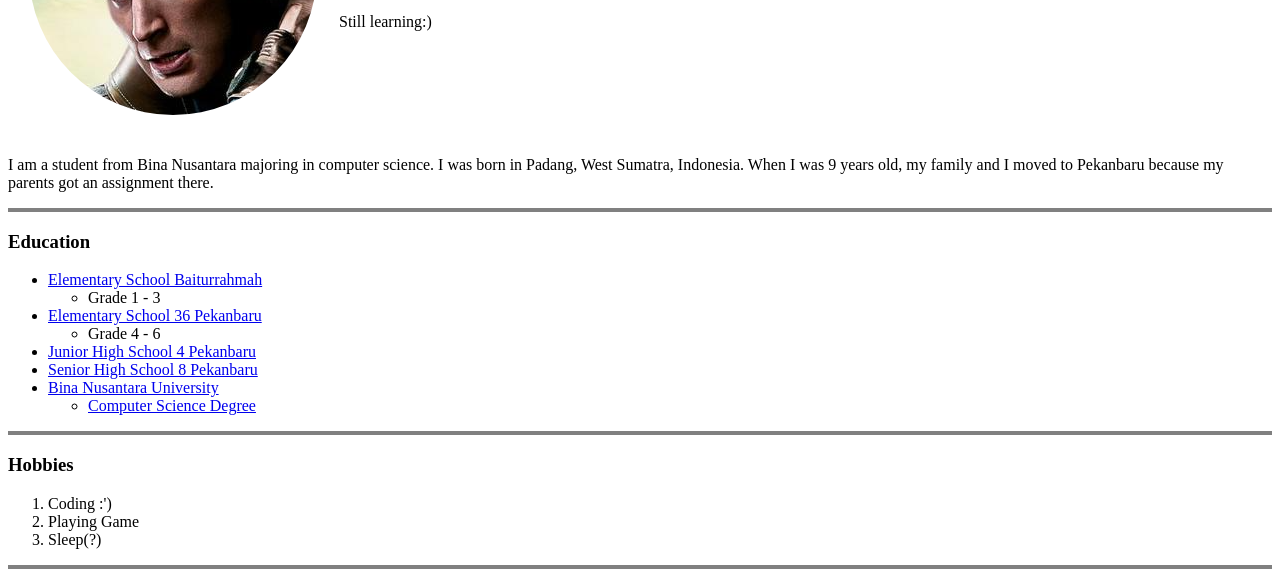
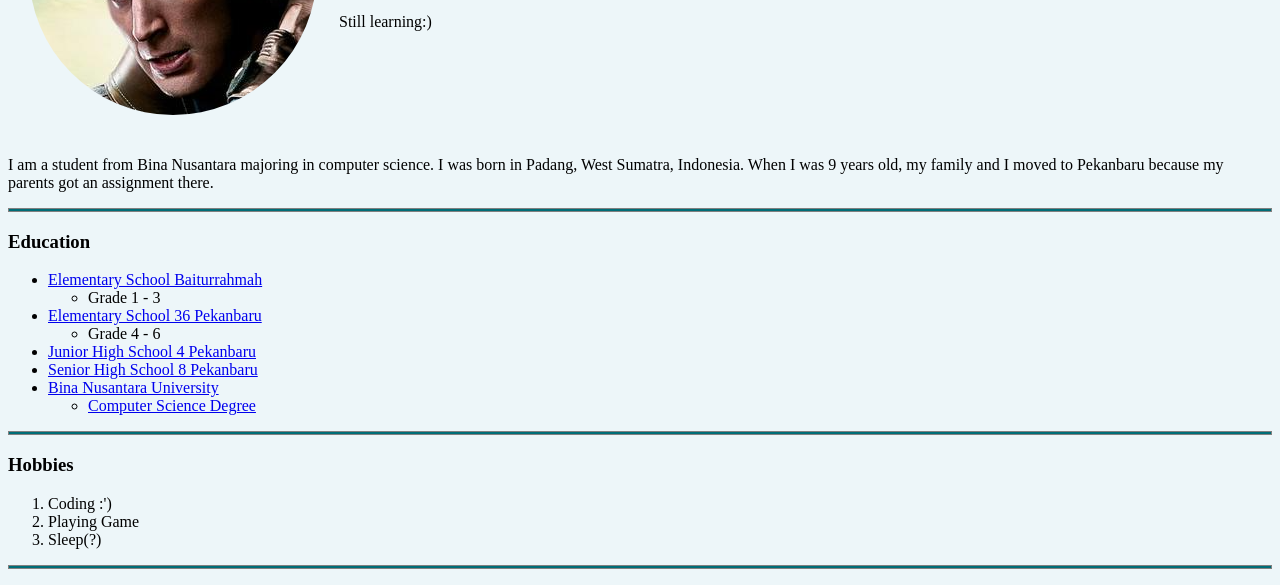
Before and after one commit to RuBbyCode/index.html, a plain HTML site: page index.html in a window 1280 px wide. Shown: the part 202-787 px from the top of the page. Drawn offline with Linux system fonts and the light colour scheme.

Commit message:
Update index.html

```diff
--- a/index.html
+++ b/index.html
@@ -5,6 +5,18 @@
     <meta http-equiv="X-UA-Compatible" content="IE=edge">
     <meta name="viewport" content="width=device-width, initial-scale=1.0">
     <title>RabbyRubby Homepage</title>
+
+    <style>
+        body{
+            background-color: #edf6f9;
+        }
+
+        hr{
+            background-color: #006d77;
+        }
+
+    </style>
+
 </head>
 <body>
     <table cellspacing="20">
```
